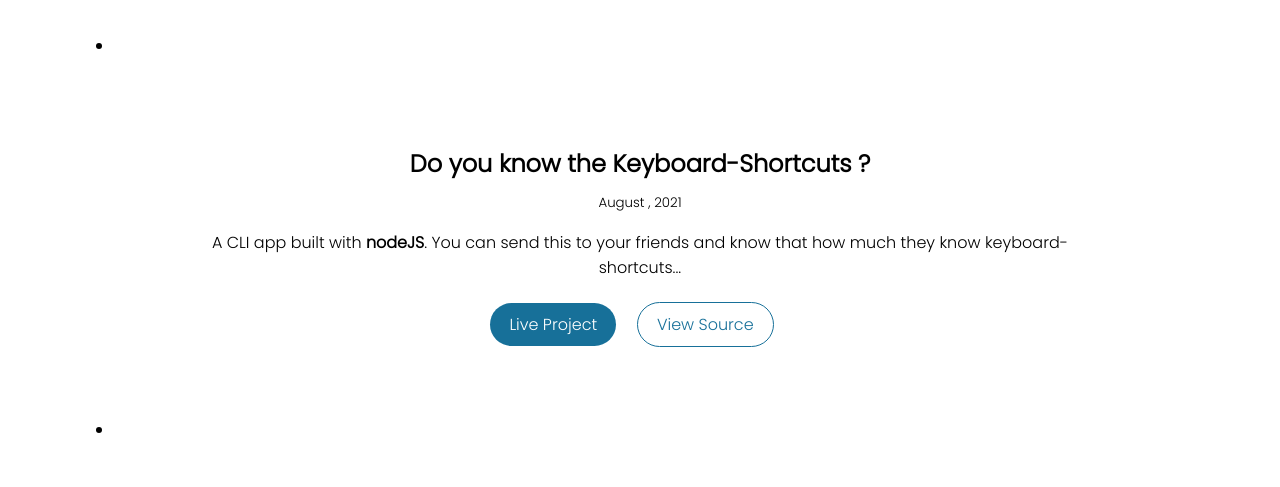
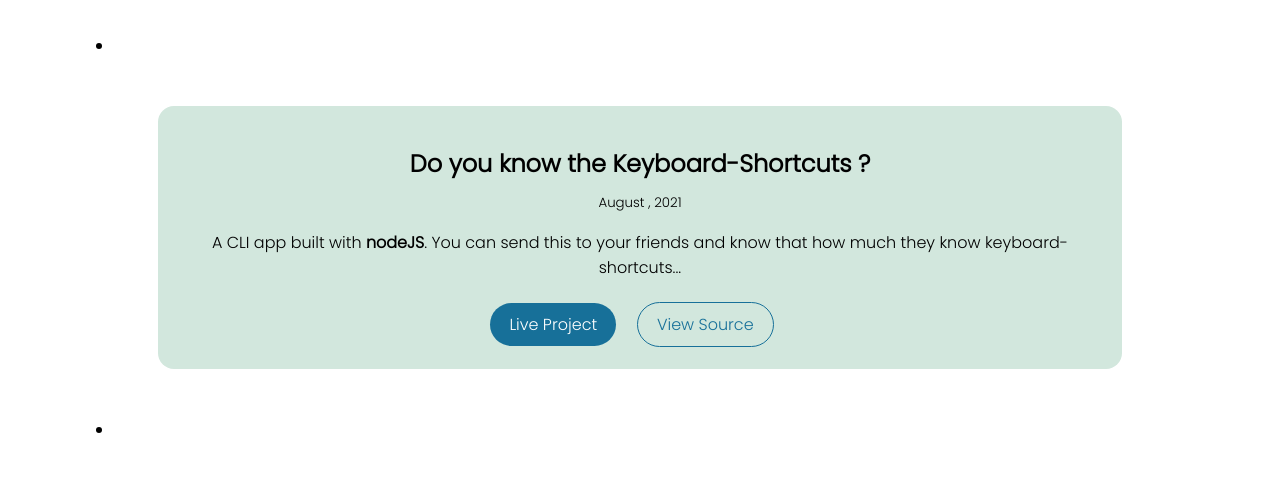
Before and after one commit to jha-Manisha/manisha-jha.com, a plain HTML site: page projects.html in a window 1280 px wide. Shown: the part 287-774 px from the top of the page. Drawn offline with Linux system fonts and the light colour scheme.

Commit message:
Update projects.html

```diff
--- a/projects.html
+++ b/projects.html
@@ -29,7 +29,7 @@
     </header>
 
     <li>
-      <article class="showcase-list container container-center">
+      <article class="showcase-list container container-center ow">
         <h1>Do you know the Keyboard-Shortcuts ?</h1>
         <small>August , 2021</small>
         <p>
```
